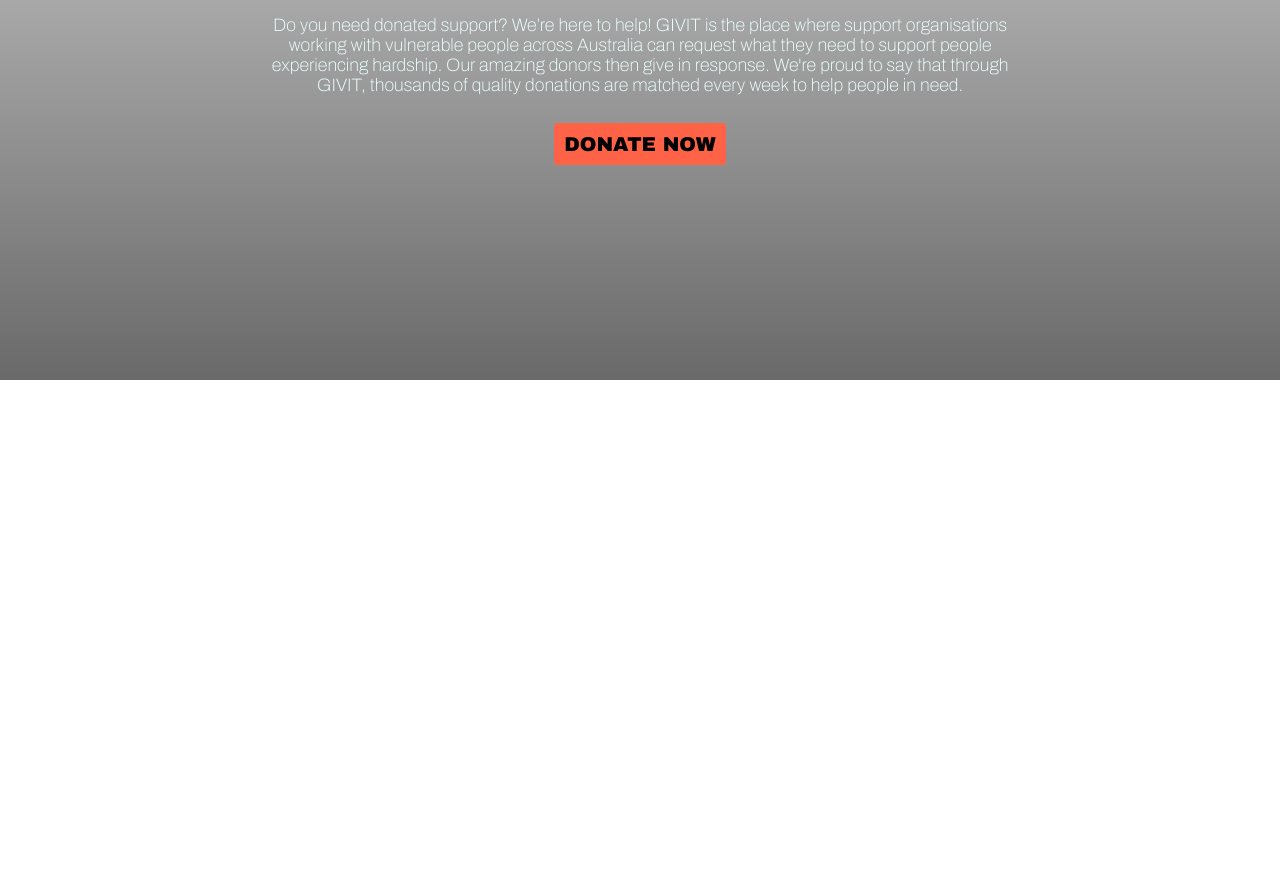
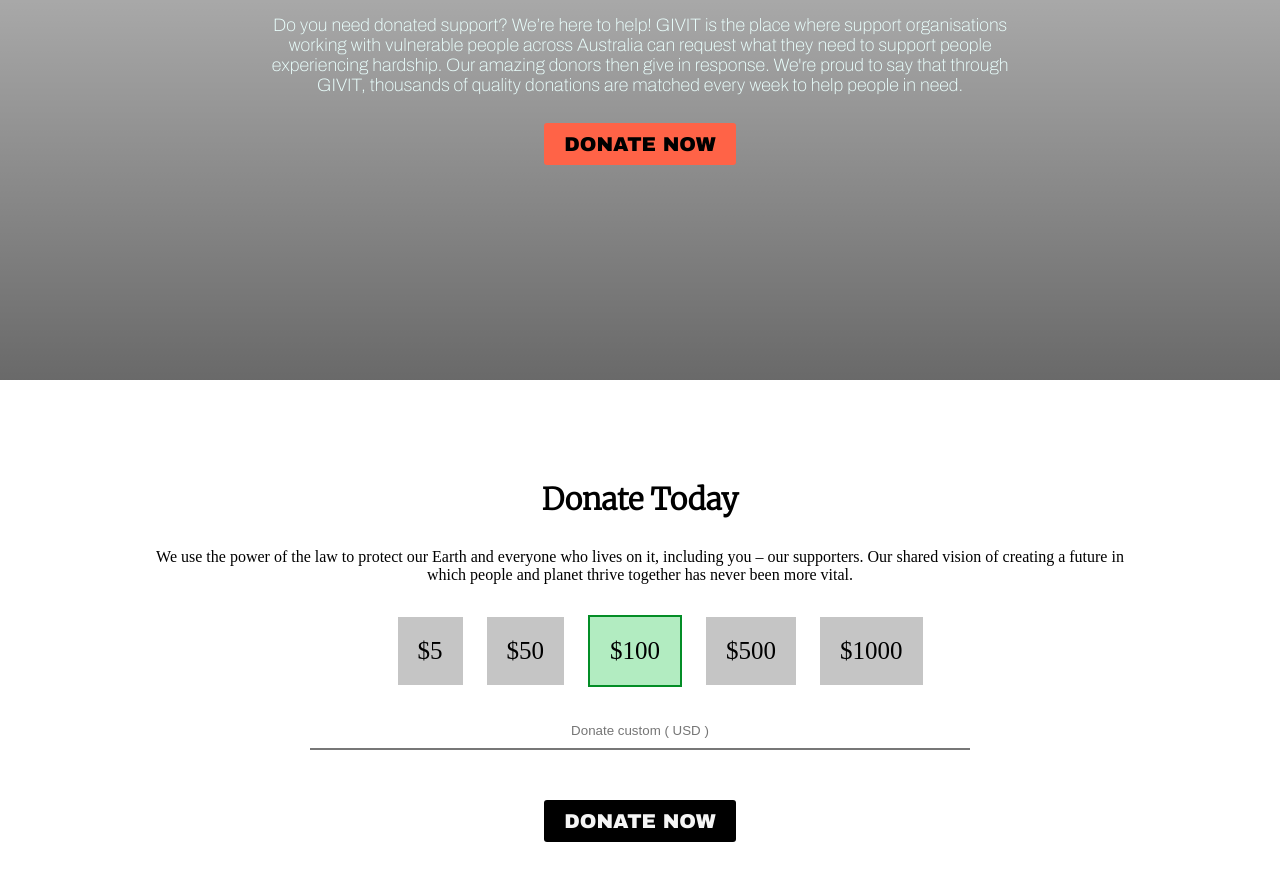
Before and after one commit to mkmahmud/personal-website-, a plain HTML site: page index.html in a window 1280 px wide. Shown: the part 420-1312 px from the top of the page. Before the commit the page ends 800 px from the top, so only its background shows below. Drawn offline with Linux system fonts and the light colour scheme.

Commit message:
donate today sec

```diff
--- a/css/style.css
+++ b/css/style.css
@@ -34,7 +34,7 @@ body{
 }
 
 .innder-header button{
-    padding: 10px;
+    padding: 10px 20px;
     background: tomato;
     border: none;
     border-radius: 3px;
@@ -46,3 +46,56 @@ body{
     font-family: arial black;
     text-decoration: none;
 }
+
+.donate{
+    text-align: center;
+    margin-top: 100px;
+}
+.donate h2{
+    font-family: 'Merriweather', serif;
+    font-size: 30px;
+}
+.donate p{
+    padding: 5px 150px;
+}
+.donate ul{
+    /* display: flex; */
+    /* background: red; */
+}
+.donate ul li{
+    list-style: none;
+    display: inline-block;
+    background: #c5c5c5;
+    padding: 20px;
+    font-size: 25px;
+    margin: 10px;
+}
+
+#selected-donate{
+    background: #00c1324d;
+    border: 2px solid #038d26;
+
+}
+
+.custom-donate{
+    width: 50%;
+    border: none;
+    border-bottom: 2px solid #777;
+    text-align: center;
+    padding: 10px;
+    outline: none;
+}
+.donate button{
+    padding: 10px 20px;
+    background: black;
+    border: none;
+    border-radius: 3px;
+    margin: 50px;
+}
+.donate button a{
+    color: rgb(245, 245, 245);
+    font-weight: bold;
+    font-size: 20px;
+    font-family: arial black;
+    text-decoration: none;
+}
--- a/index.html
+++ b/index.html
@@ -19,5 +19,22 @@
         </div>
     </section>
 
+
+    <section>
+        <div class="donate">
+            <h2>Donate Today</h2>
+            <p>We use the power of the law to protect our Earth and everyone who lives on it, including you – our supporters. Our shared vision of creating a future in which people and planet thrive together has never been more vital.</p>
+            <ul>
+                <li>$5</li>
+                <li>$50</li>
+                <li id="selected-donate">$100</li>
+                <li>$500</li>
+                <li>$1000</li>
+            </ul>
+            <input type="text" class="custom-donate" placeholder="Donate custom ( USD )"> <br>
+            <button><a href="">DONATE NOW</a></button>
+        </div>
+    </section>
+
 </body>
 </html>
```
